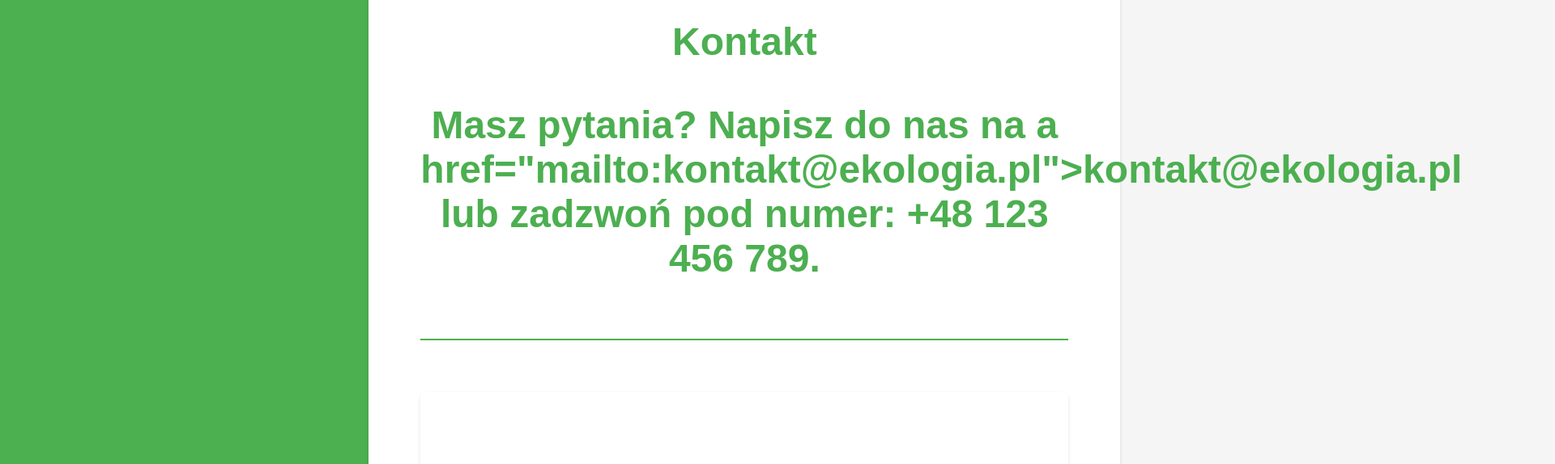
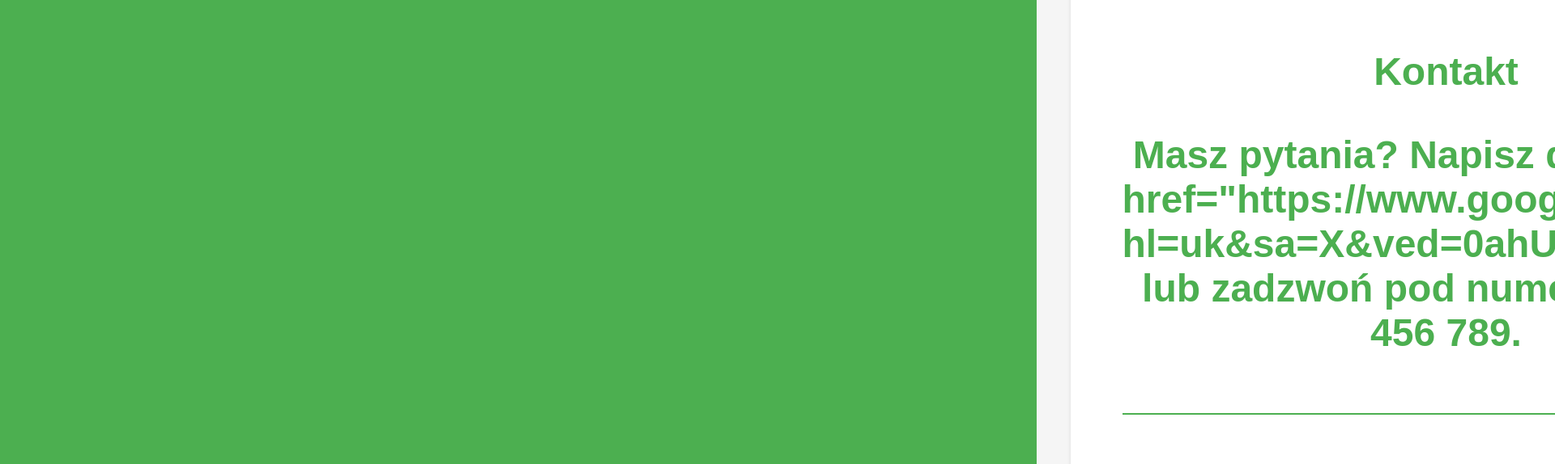
Before and after one commit to stasivmatvii/eko-pro-sigma-projekt, a plain HTML site: page index.html in a window 1280 px wide. Shown: the part 1280-1854 px from the top of the page at 81% size, 1920 px wide, since content can reach past the window. Drawn offline with Linux system fonts and the light colour scheme.

Commit message:
index.html

```diff
--- a/index.html
+++ b/index.html
@@ -11,9 +11,9 @@
         <h1>Ekologia i Ochrona Środowiska
         <nav>
             <ul>
-                <li>a href="#o-nas">O nas
-                <li>a href="#misja">Nasza Misja
-                <li>a href="#kontakt">Kontakt
+                <li>a href="https://www.google.com/webhp?hl=uk&sa=X&ved=0ahUKEwjdjbeFn6SKAxWzKhAIHUUIG3AQPAgI">O nas
+                <li>a href="https://www.google.com/webhp?hl=uk&sa=X&ved=0ahUKEwjdjbeFn6SKAxWzKhAIHUUIG3AQPAgI">Nasza Misja
+                <li>a href="https://www.google.com/webhp?hl=uk&sa=X&ved=0ahUKEwjdjbeFn6SKAxWzKhAIHUUIG3AQPAgI">Kontakt
             <ul>
         <nav>
     <header>
@@ -36,7 +36,7 @@
 
         <section id="kontakt">
             <h2>Kontakt
-            <p>Masz pytania? Napisz do nas na a href="mailto:kontakt@ekologia.pl">kontakt@ekologia.pl lub zadzwoń pod numer: +48 123 456 789.</h2>
+            <p>Masz pytania? Napisz do nas na a href="https://www.google.com/webhp?hl=uk&sa=X&ved=0ahUKEwjdjbeFn6SKAxWzKhAIHUUIG3AQPAgI">kontakt@ekologia.pl lub zadzwoń pod numer: +48 123 456 789.</h2>
         </section>
     <main>
 
```
